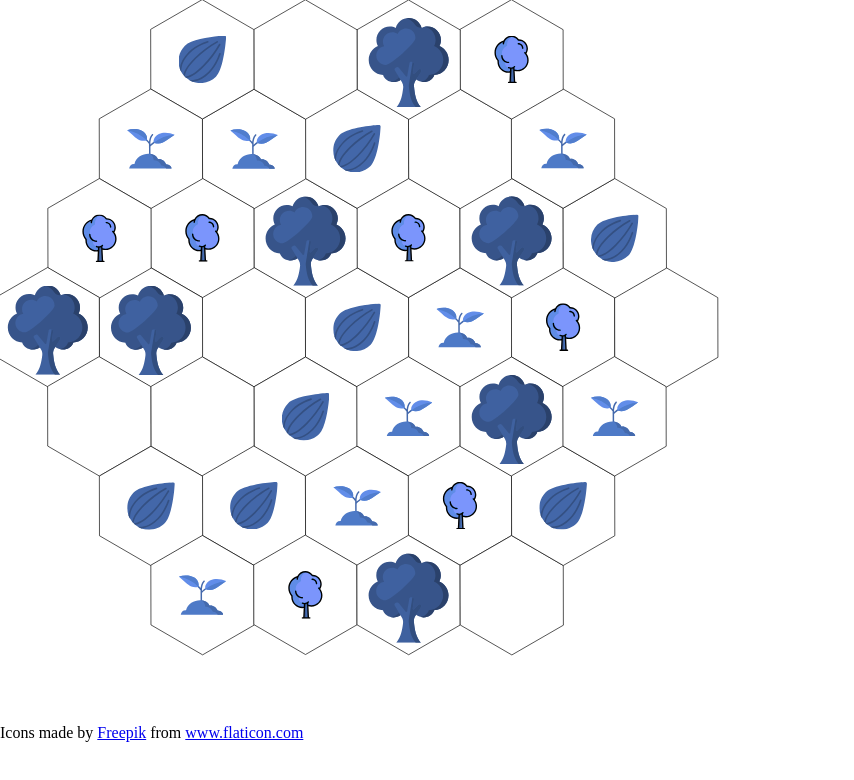
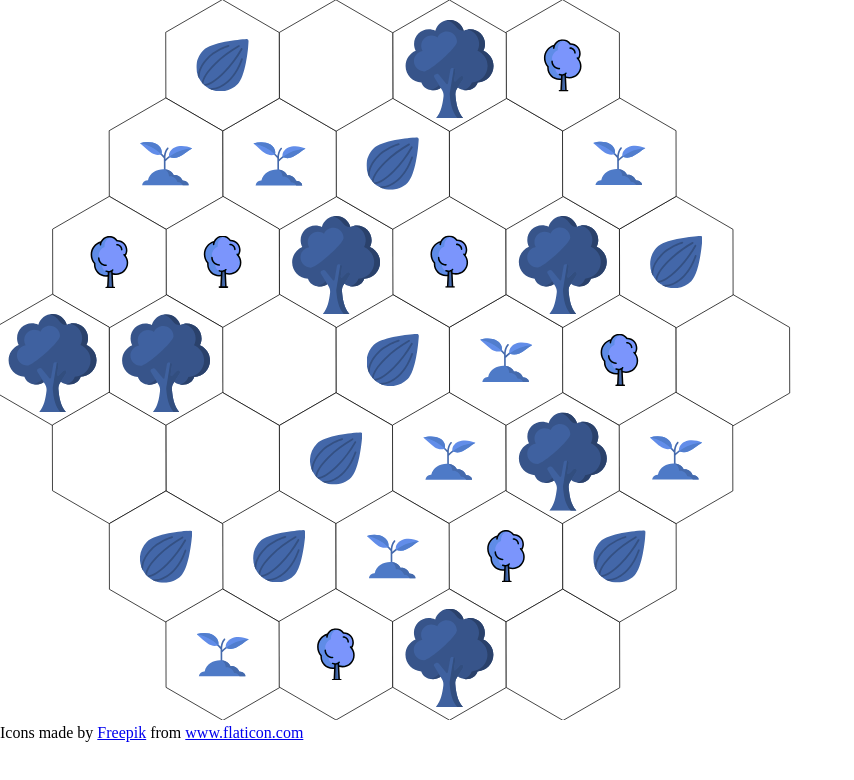
Before and after one commit to jakecoffman/trees, a Vue app in the folder ui/: page / in a window 1280 px wide. Shown: the top 780 px of the page, without its empty margins (0-854 px from the left). Built offline with nearby package versions, Linux system fonts and the light colour scheme.

Commit message:
fix board some more!

```diff
--- a/ui/src/components/HexGrid.vue
+++ b/ui/src/components/HexGrid.vue
@@ -1,5 +1,5 @@
 <template>
-  <svg class="board" viewBox="-600 -550 1210 1210">
+  <svg class="board" viewBox="-600 -550 1210 1100">
     <g transform="rotate(-30)" fill="white" stroke="black">
       <g class="grid" id="grid">
         <g v-for="(cell, index) of grid" :key="index" :transform="`translate(${cell.tX},${cell.tY})`">
```
